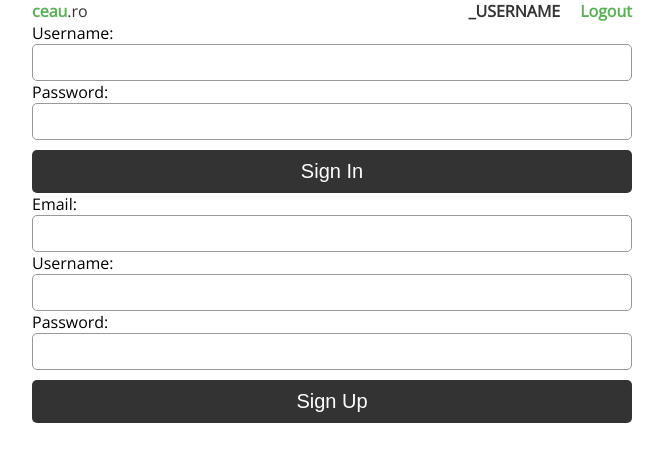
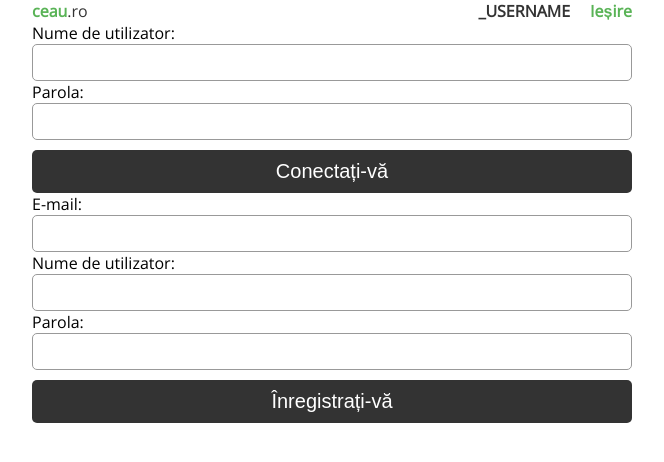
Before and after one commit to gbutiri/twitterclone, a PHP site: page /login.php in a window 1280 px wide. Shown: the top 462 px of the page, without its empty margins (308-972 px from the left). Run offline with PHP 8.4, Linux system fonts and the light colour scheme; a stand-in replaces the project's code that opens the database connection; some libraries are stand-ins or nearby versions.

Commit message:
Translation in Romanian.

```diff
--- a/includes/header.php
+++ b/includes/header.php
@@ -8,6 +8,7 @@ include (_DOCROOT.'/includes/pre-header.php');
 	<meta charset="utf-8" />
 	<link href='http://fonts.googleapis.com/css?family=Open+Sans' rel='stylesheet' type='text/css'>
 	<link rel="stylesheet" href="/css/main.css" />
+	<link rel="shortcut icon" href="/favicon.ico" />
 
 	<script src="http://code.jquery.com/jquery-2.0.3.min.js"></script>
 	<script src="/js/main.js"></script>
@@ -17,7 +18,7 @@ include (_DOCROOT.'/includes/pre-header.php');
 <nav>
 	<a class="logo" href="/">ceau<span>.ro</span></a>
 	<?php if (_USERNAME != '') { ?>
-	<a id="logout-link" href="/logout">Logout</a>
+	<a id="logout-link" href="/logout">Ieșire</a>
 	<?php } ?>
 	<span class="username"><?php echo _USERNAME; ?></span>
 </nav>
--- a/includes/pre-header.php
+++ b/includes/pre-header.php
@@ -6,7 +6,7 @@ if (_USERNAME == '' && $strposlogin === false) {
 	header('location: /login.php');
 }
 
-define ('_TITLE',"Facebook Clone!");
+define ('_TITLE',"ceau.ro");
 $db = new DB();
 $db->open();
 
--- a/index.php
+++ b/index.php
@@ -5,13 +5,13 @@ include(_DOCROOT.'/templates/post-templates.php');
 ?>
 <form method="POST" id="write-form" action="/">
 	<div class="write-container">
-		<textarea class="autosize" autocomplete="off" id="write-area" name="writearea" place-holder="What's on your mind?">What's on your mind?</textarea>
+		<textarea class="autosize" autocomplete="off" id="write-area" name="writearea" place-holder="La ce va gândiți?">La ce va gândiți?</textarea>
 	</div>
-	<button id="post-button">Post</button>
+	<button id="post-button">Publicați</button>
 </form>
 
 <ul id="tweets"></ul>
-<button id="load-more">Load More (<span><?php echo $numMore-10; ?></span>)</button>
+<button id="load-more">Încărcați mai multe mesaje (<span><?php echo $numMore-10; ?></span>)</button>
 <?php
 include (_DOCROOT.'/includes/footer.php');
 
--- a/login.php
+++ b/login.php
@@ -3,20 +3,20 @@ include ('config.php');
 include (_DOCROOT.'/includes/header.php');
 ?>
 <form method="POST" id="signin-form" class="registration-forms" action="/ajax/registration.php?action=trylogin">
-	<label>Username:</label>
+	<label>Nume de utilizator:</label>
 	<div><input type="text" name="signin-username" id="signin-username" /></div>
-	<label>Password:</label>
+	<label>Parola:</label>
 	<div><input type="password" name="signin-password" id="signin-password" /></div>
-	<div><button id="signin-button" />Sign In</button></div>
+	<div><button id="signin-button" />Conectați-vă</button></div>
 </form>
 <form method="POST" id="signup-form" class="registration-forms" action="/ajax/registration.php?action=trysignup">
-	<label>Email:</label>
+	<label>E-mail:</label>
 	<div><input type="text" name="signup-email" id="signup-email" /></div>
-	<label>Username:</label>
+	<label>Nume de utilizator:</label>
 	<div><input type="text" name="signup-username" id="signup-username" /></div>
-	<label>Password:</label>
+	<label>Parola:</label>
 	<div><input type="password" name="signup-password" id="signup-password" /></div>
-	<div><button type="submit" id="signup-button" />Sign Up</button></div>
+	<div><button type="submit" id="signup-button" />Înregistrați-vă</button></div>
 </form>
 <?php
 include (_DOCROOT.'/includes/footer.php');
```
Also changed, not shown: favicon.ico (added).
